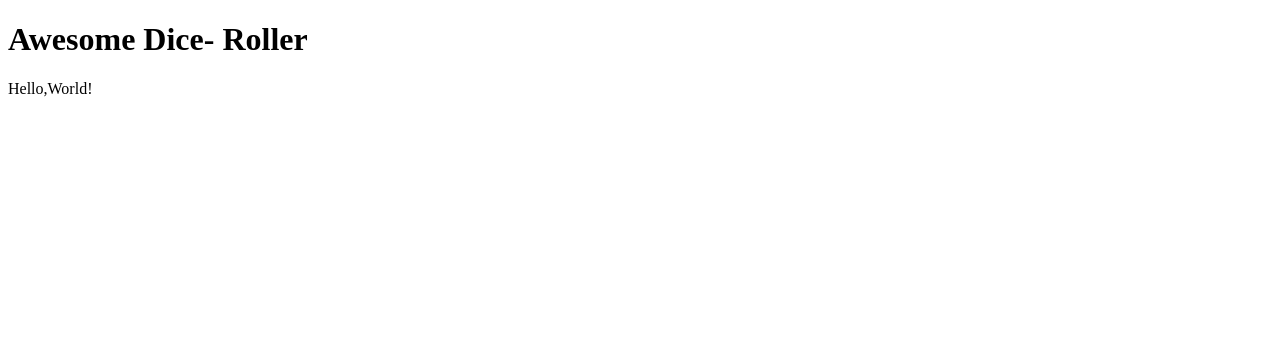
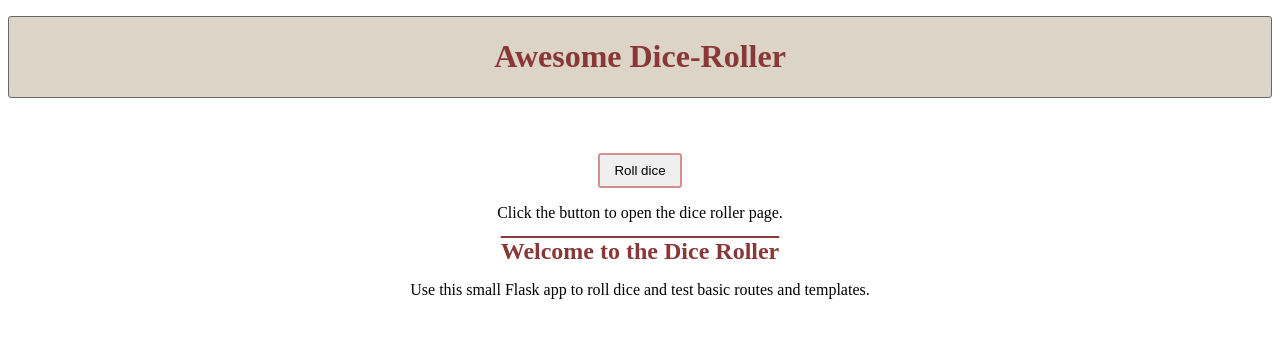
Before and after one commit to StevanAleksandrov/dice-roller, a Flask app: page / in a window 1280 px wide. Shown: the top 338 px of the page. Run offline with Flask 3, Linux system fonts and the light colour scheme.

Commit message:
style: improve home page layout

```diff
--- /dev/null
+++ b/src/static/style.css
@@ -0,0 +1,33 @@
+#header {
+    text-align: center;
+    border: 1px solid rgb(107, 105, 101);
+    border-radius: 3px;
+    background: rgba(198, 185, 162, 0.613);
+    margin: 16px auto;
+    color: rgb(137, 55, 55);
+}
+
+
+
+  .btn {
+    display: inline-block;
+    border: 2px solid rgb(214, 143, 143);
+    border-radius: 3px;
+    text-decoration: none;
+    color: black;
+    padding: 8px 14px;
+    margin-top: 15px;
+}
+
+.text_1 {
+    color: rgb(137, 55, 55);
+   text-decoration: overline;
+
+    margin: auto 5px;
+}
+
+#content {
+    max-width: 700px;
+    margin: 40px auto;
+    text-align: center;
+}
--- a/src/templates/hello.html
+++ b/src/templates/hello.html
@@ -3,13 +3,18 @@
 {% block title %} Hello-Home {% endblock %}
 
 {% block content %}
+<div class="wraper">
 
+<button class="btn" href="./layout.html.j2">Roll dice</button>
+<p class="description">Click the button to open the dice roller page.</p>
+</div>
 <div>
 
     {% if _name %}
     <p>Hello,{{ _name | capitalize }}!!</p>
     {% else %}
-    <p>Hello,World!</p>
+    <h2 class="text_1">Welcome to the Dice Roller</h2>
+<p class="text_2">Use this small Flask app to roll dice and test basic routes and templates.</p>
     {% endif %}
 
 </div>
--- a/src/templates/layout.html.j2
+++ b/src/templates/layout.html.j2
@@ -4,13 +4,14 @@
     {% block head %}
     <meta charset="UTF-8">
     <meta name="viewport" content="width=device-width, initial-scale=1.0">
+<link rel="stylesheet" href="{{ url_for('static', filename='style.css') }}">
     <title>{% block title %}{% endblock %} - Dice-Roller</title>
     {% endblock %}
 </head>
 <body>
 
-   <div id="heder">
-        <h1>Awesome Dice- Roller</h1>
+   <div id="header">
+        <h1>Awesome Dice-Roller</h1>
     </div>
    <div id="content">
    {% block content %} {% endblock %}
```
